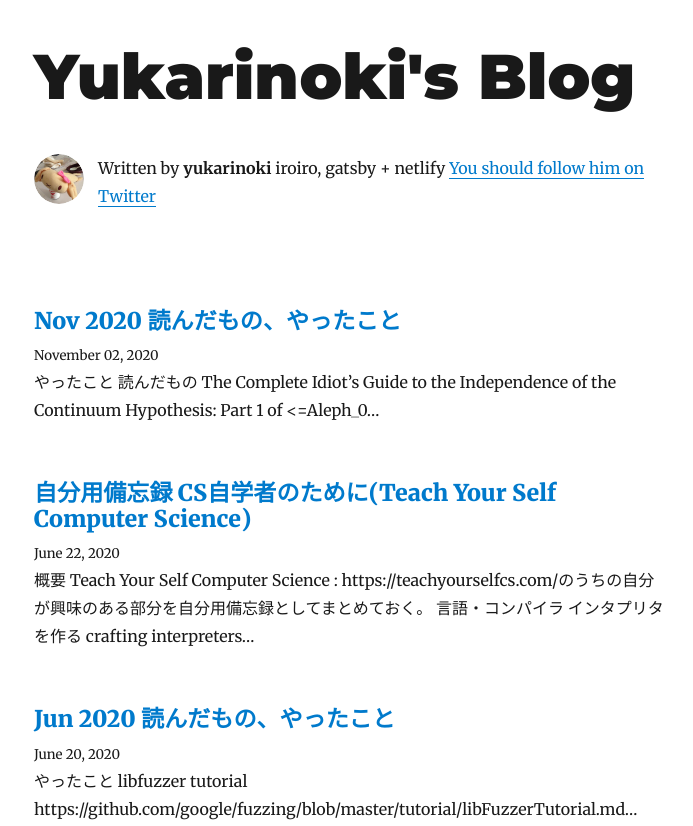
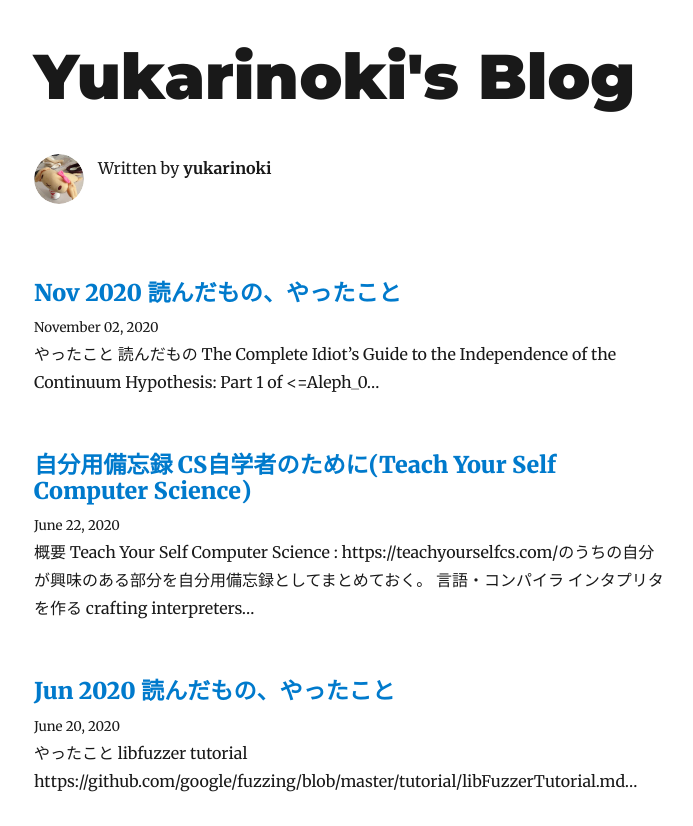
Before and after one commit to yukarinoki/blog, a Gatsby site: page / in a window 1280 px wide. Shown: the top 826 px of the page, without its empty margins (291-984 px from the left). Built offline with nearby package versions, Linux system fonts and the light colour scheme; Gatsby itself is replaced by a stand-in of ours; some packages are replaced by stand-ins of ours.

Commit message:
change bio

```diff
--- a/gatsby-config.js
+++ b/gatsby-config.js
@@ -3,7 +3,7 @@ module.exports = {
     title: `Yukarinoki's Blog`,
     author: {
       name: `yukarinoki`,
-      summary: `iroiro, gatsby + netlify`
+      summary: ``
     },
     description: `none`,
     siteUrl: `https://epic-golick-eb81d7.netlify.app/`,
--- a/src/components/bio.js
+++ b/src/components/bio.js
@@ -60,7 +60,6 @@ const Bio = () => {
         Written by <strong>{author.name}</strong> {author.summary}
         {` `}
         <a href={`https://twitter.com/${social.twitter}`}>
-          You should follow him on Twitter
         </a>
       </p>
     </div>
```
